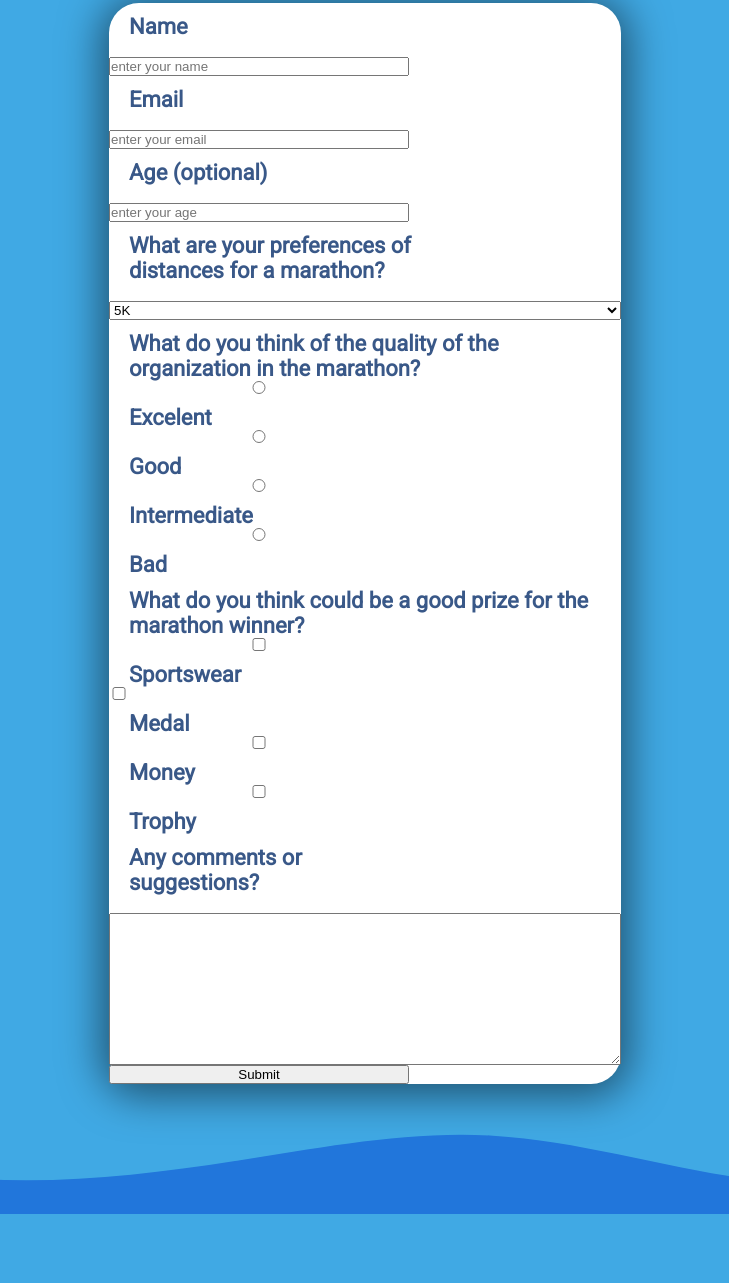
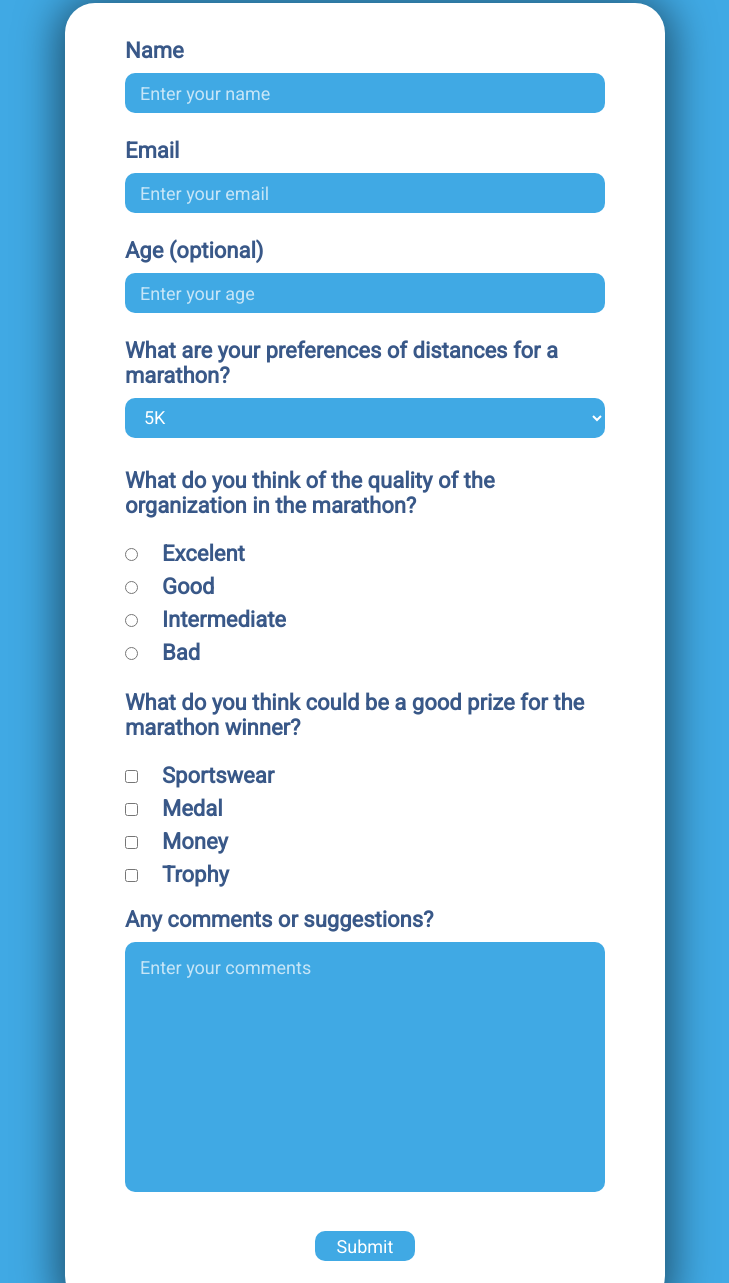
Before and after one commit to CodigoMind/SurveyForm, a plain HTML site: page index.html in a window 1280 px wide. Shown: the part 259-1542 px from the top of the page, without its empty margins (275-1004 px from the left). Before the commit the page ends 1477 px from the top, so only its background shows below. Drawn offline with Linux system fonts and the light colour scheme.

Commit message:
styles of the form finished

```diff
--- a/index.html
+++ b/index.html
@@ -18,19 +18,19 @@
             <h1 id="title">Marathon Survey Form</h1>
         </div>
     </header>
-    <h2 id="description">Thanks for helping us to improve our organization and service</h2>
+    <p id="description">Thanks for helping us to improve our organization and service</p>
     <form id="survey-form">
         <div class="element-form">
             <label for="name" id="name-label">Name</label><br/>
-            <input type="text" id="name" name="username" placeholder="enter your name" required>
+            <input type="text" id="name" name="username" placeholder="Enter your name" required>
         </div>
         <div class="element-form">
             <label for="email" id="email-label">Email</label><br/>
-            <input type="email" id="email" name="email" placeholder="enter your email" required>
+            <input type="email" id="email" name="email" placeholder="Enter your email" required>
         </div>
         <div class="element-form">
             <label for="number" id="number-label">Age <span id="span-optional">(optional)</span> </label><br/>
-            <input type="number" name="age" id="number" min="5" max="100" placeholder="enter your age" >
+            <input type="number" name="age" id="number" min="5" max="100" placeholder="Enter your age" >
         </div>
         <div class="element-form">
             <label for="dropdown">What are your preferences of distances for a marathon?</label><br/>
@@ -45,30 +45,30 @@
         <div class="element-form">
             <p>What do you think of the quality of the organization in the marathon?</p>
             <input type="radio" id="qualityForm1" value="Excelent" name="quality">
-            <label for="qualityForm1">Excelent</label>
+            <label for="qualityForm1">Excelent</label><br/>
             <input type="radio" id="qualityForm2" value="Good" name="quality">
-            <label for="qualityForm2">Good</label>
+            <label for="qualityForm2">Good</label><br/>
             <input type="radio" id="qualityForm3" value="Intermediate" name="quality">
-            <label for="qualityForm3">Intermediate</label>
+            <label for="qualityForm3">Intermediate</label><br/>
             <input type="radio" id="qualityForm4" value="Bad" name="quality">
-            <label for="qualityForm4">Bad</label>
+            <label for="qualityForm4">Bad</label><br/>
         </div>
         <div class="element-form">
             <p>What do you think could be a good prize for the marathon winner?</p>
             <input type="checkbox" name="prize" value="Sportswear" id="prizeForm1">
-            <label for="prizeForm1">Sportswear</label>
+            <label for="prizeForm1">Sportswear</label><br/>
             <input type="checkbox" name="prize" value="Medal" id="prizeForm2">
-            <label for="prizeForm2">Medal</label>
+            <label for="prizeForm2">Medal</label><br/>
             <input type="checkbox" name="prize" value="Money" id="prizeForm3">
-            <label for="prizeForm3">Money</label>
+            <label for="prizeForm3">Money</label><br/>
             <input type="checkbox" name="prize" value="Trophy" id="prizeForm4">
-            <label for="prizeForm4">Trophy</label>
+            <label for="prizeForm4">Trophy</label><br/>
         </div>
         <div class="element-form">
             <label for="comments">Any comments or suggestions?</label><br/>
-            <textarea name="comments" id="comments" cols="30" rows="10"></textarea>
+            <textarea name="comments" id="comments" rows="10" placeholder="Enter your comments"></textarea>
         </div>
-        <div class="element-form">
+        <div class="element-form" id="container-button">
             <input type="submit" name="send-comments" id="submit" value="Submit">
         </div>
     </form>
--- a/style.css
+++ b/style.css
@@ -15,10 +15,10 @@
 body{
     background-color: var(--primaryColor);
     max-height: 100%;
-    display: flex;
+    /*display: flex;
     flex-direction: column;
     justify-content: center;
-    align-items: center;
+    align-items: center;*/
 }
 
 header {
@@ -42,29 +42,22 @@ div.block-text {
     justify-content: center;
 }
 
-p, label {
-    font-family: 'Roboto', sans-serif;
-    font-weight: bold;
-    margin: 0.5em 20px 0em 20px;
-    color:var(--colorFontForm);
-    font-weight: bold;
-    font-size: 22px;
-}
 
-
-h1, h2{
+p#description {
     font-family: 'Roboto', sans-serif;
     font-weight: bold;
     color: var(--tertiaryColor);
     text-align: center;
+    font-size: 24px;
 }
 
+
 h1{
+    font-family: 'Roboto', sans-serif;
+    font-weight: bold;
+    color: var(--tertiaryColor);
+    text-align: center;
     font-size: 32px;
-}
-
-h2 {
-    font-size: 24px;
 }
 
 svg{
@@ -75,27 +68,137 @@ svg{
 
 form {
     background-color: var(--tertiaryColor);
-    width: 40%;
+    width: 600px;
     border-radius: 30px;
     box-shadow: 0px 4px 40px 8px rgba(0, 0, 0, 0.5);
-    margin: 30px;
-    display: flex;
+    margin: 30px auto;
+    padding: 20px 0px;
+    /*display: flex;
     flex-direction: column;
     align-items: left;
-    flex-wrap: wrap;
+    flex-wrap: wrap;*/
 }
 
-div.element-form > label, input{
-    width: 300px;
+p, label {
+    font-family: 'Roboto', sans-serif;
+    font-weight: bold;
+    margin: 20px 0px;
+    color:var(--colorFontForm);
+    font-weight: bold;
+    font-size: 22px;
+    text-align: left;
 }
 
-div.element-form > input#prizeForm2 {
-    width: 20px;
+
+div.element-form{
+    width: 80%;
+    margin: 15px auto;
+    /*display: flex;
+    flex-direction: column;
+    align-items: left;
+    flex-wrap: wrap;*/
 }
 
-div.element-form{
+
+input[type=text], input[type=email], input[type=number], input[type=submit], select, textarea{
+    width: 100%;
+    height: 40px;
+    background-color: var(--primaryColor);
+    border-radius: 10px;
+    margin: 10px auto;
+    padding: 2px 15px;
+    font-family: 'Roboto', sans-serif;
+    font-size: 18px;
+    color: var(--tertiaryColor);
+    border: none;
+    outline: none;
+    transition: border 0.5s ease-in-out;
+    transition: box-shadow 0.5s ease-in-out;
+}
+
+textarea#comments{
+    height: 250px;
+    resize: none;
+    padding: 15px 15px;
+}
+
+input[type=text]:focus{
+    border: 3px solid var(--secondaryColor);
+    box-shadow: 0px 4px 20px 1px rgba(0, 0, 0, 0.5);
+}
+
+input[type=text]::placeholder{
+    color: var(--tertiaryColor);
+    opacity: 0.7;
+}
+
+input[type=email]:focus{
+    border: 3px solid var(--secondaryColor);
+    box-shadow: 0px 4px 20px 1px rgba(0, 0, 0, 0.5);
+}
+
+input[type=email]::placeholder{
+    color: var(--tertiaryColor);
+    opacity: 0.7;
+}
+
+
+input[type=number]:focus{
+    border: 3px solid var(--secondaryColor);
+    box-shadow: 0px 4px 20px 1px rgba(0, 0, 0, 0.5);
+}
+
+input[type=number]::placeholder{
+    color: var(--tertiaryColor);
+    opacity: 0.7;
+}
+
+select:focus{
+    border: 3px solid var(--secondaryColor);
+    box-shadow: 0px 4px 20px 1px rgba(0, 0, 0, 0.5);
+}
+
+textarea:focus{
+    border: 3px solid var(--secondaryColor);
+    box-shadow: 0px 4px 20px 1px rgba(0, 0, 0, 0.5);
+}
+
+textarea::placeholder{
+    color: var(--tertiaryColor);
+    opacity: 0.7;
+}
+
+input[type=radio], input[type=checkbox]{
+    margin: 10px 20px 10px 0px;
+    background-color: var(--primaryColor);
+}
+
+
+input[type=radio]:focus{
+    border: 3px solid var(--secondaryColor);
+    box-shadow: 0px 1px 20px 0px rgba(0, 0, 0, 0.5);
+}
+
+input[type=checkbox]:focus{
+    border: 3px solid var(--secondaryColor);
+    box-shadow: 0px 1px 20px 0px rgba(0, 0, 0, 0.5);
+}
+
+#container-button{
     display: flex;
-    flex-direction: column;
-    align-items: left;
-    flex-wrap: wrap;
 }
+
+input[type=submit]{
+    width: 100px;
+    height: 30px;
+    cursor: pointer;
+}
+
+input[type=submit]:hover{
+    border: 3px solid var(--secondaryColor);
+    box-shadow: 0px 1px 20px 0px rgba(0, 0, 0, 0.5);
+}
+
+input[type=submit]:active{
+    background-color: var(--secondaryColor);
+}
```
